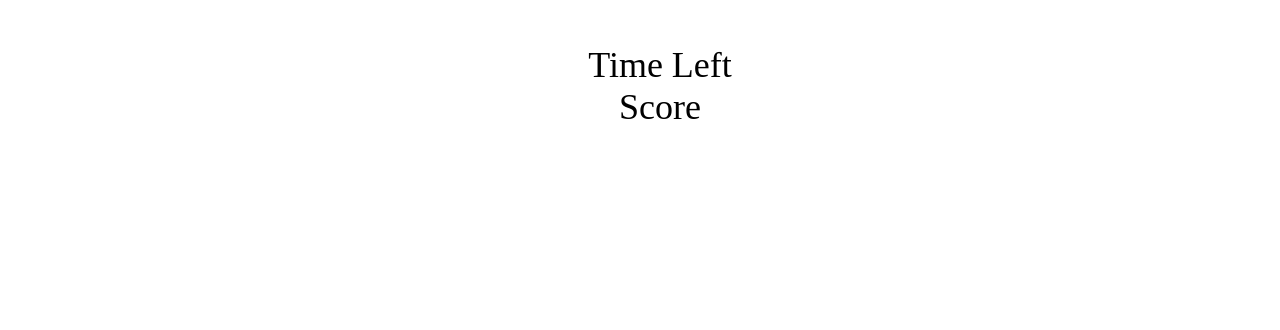
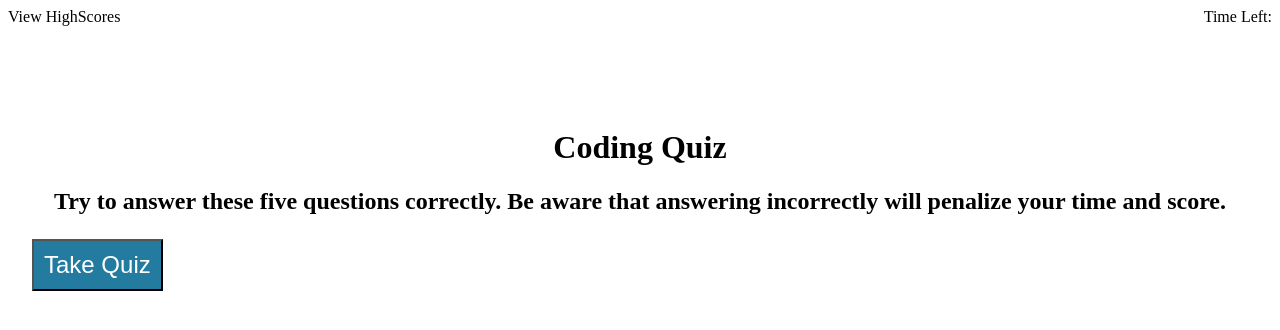
Before and after one commit to Mattrick127/coding-quiz, a plain HTML site: page index.html in a window 1280 px wide. Drawn offline with Linux system fonts and the light colour scheme; files that its build step writes are made by us from their sources.

Commit message:
Put up decent enough first page.

```diff
--- a/assets/css/style.css
+++ b/assets/css/style.css
@@ -1,11 +1,27 @@
-header {
-    padding: 20px;
+.container {
+  margin: auto;
+  width: 100%;
+  height: 100px;
+  text-align: center;
 }
-header ul li {
-  display: inline;
-  margin: 320px;
-  font-size: 36px;
+.score {
+  float: left;
 }
-body {
-    text-align: center;
+.time {
+  float: right;
 }
+.title {
+  text-align: center;
+}
+.instructions {
+  text-align: center;
+}
+button {
+  display: flex;
+  justify-content: center;
+  padding: 10px;
+  margin: 24px;
+  font-size: 24px;
+  background-color: #247BA0;
+  color: white;
+}
--- a/assets/js/script.js
+++ b/assets/js/script.js
@@ -1,27 +1,5 @@
+var timerEl = document.getElementById('time');
 
-// Timer that counts down from 5
-function countdown() {
-    var timeLeft = 5;
+function startTest () {
 
-    // Use the `setInterval()` method to call a function to be executed every 1000 milliseconds
-    var timeInterval = setInterval(function () {
-      // As long as the `timeLeft` is greater than 1
-      if (timeLeft > 1) {
-        // Set the `textContent` of `timerEl` to show the remaining seconds
-        timerEl.textContent = timeLeft + ' seconds remaining';
-        // Decrement `timeLeft` by 1
-        timeLeft--;
-      } else if (timeLeft === 1) {
-        // When `timeLeft` is equal to 1, rename to 'second' instead of 'seconds'
-        timerEl.textContent = timeLeft + ' second remaining';
-        timeLeft--;
-      } else {
-        // Once `timeLeft` gets to 0, set `timerEl` to an empty string
-        timerEl.textContent = '';
-        // Use `clearInterval()` to stop the timer
-        clearInterval(timeInterval);
-        // Call the `displayMessage()` function
-        displayMessage();
-      }
-    }, 1000);
-  }
+}
--- a/index.html
+++ b/index.html
@@ -5,16 +5,17 @@
     <meta name="viewport" content="width=device-width, initial-scale=1.0" />
     <meta http-equiv="X-UA-Compatible" content="ie=edge" />
     <title>Coding Quiz!!!</title>
-    <link rel="stylesheet" href="style.css" />
+    <link rel="stylesheet" href="./assets/css/style.css" />
   </head>
-  <header>
-    <ul>
-        <li>
-        <a>Time Left</a>
-        </li>
-        <li>
-        <a>Score</a>
-        </li>
-    </ul>
-  </header>
+  <body>
+    <div class="container">
+      <a class="score">View HighScores</a>
+      <a class="time">Time Left:</a>
+    </div>
+      <h1 class="title">Coding Quiz</h1>
+      <h2 class="instructions">Try to answer these five questions correctly. Be aware that answering incorrectly will penalize your time and score.</h2>
+      <button id="start">Take Quiz</button>
+      <p id="questions"></p>
+    <script src="./assets/js/script.js"></script>
+  </body>
 </html>
```
